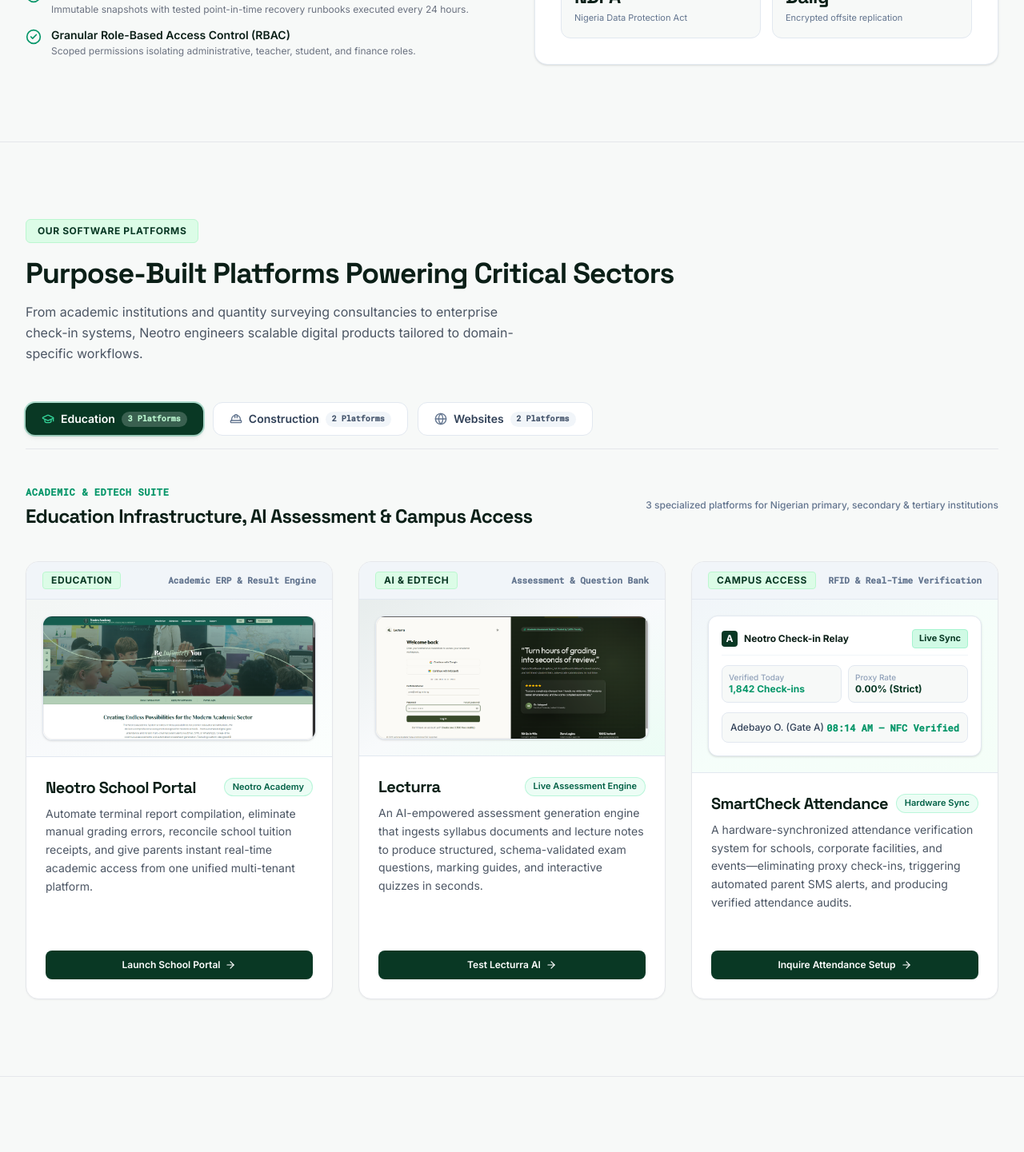
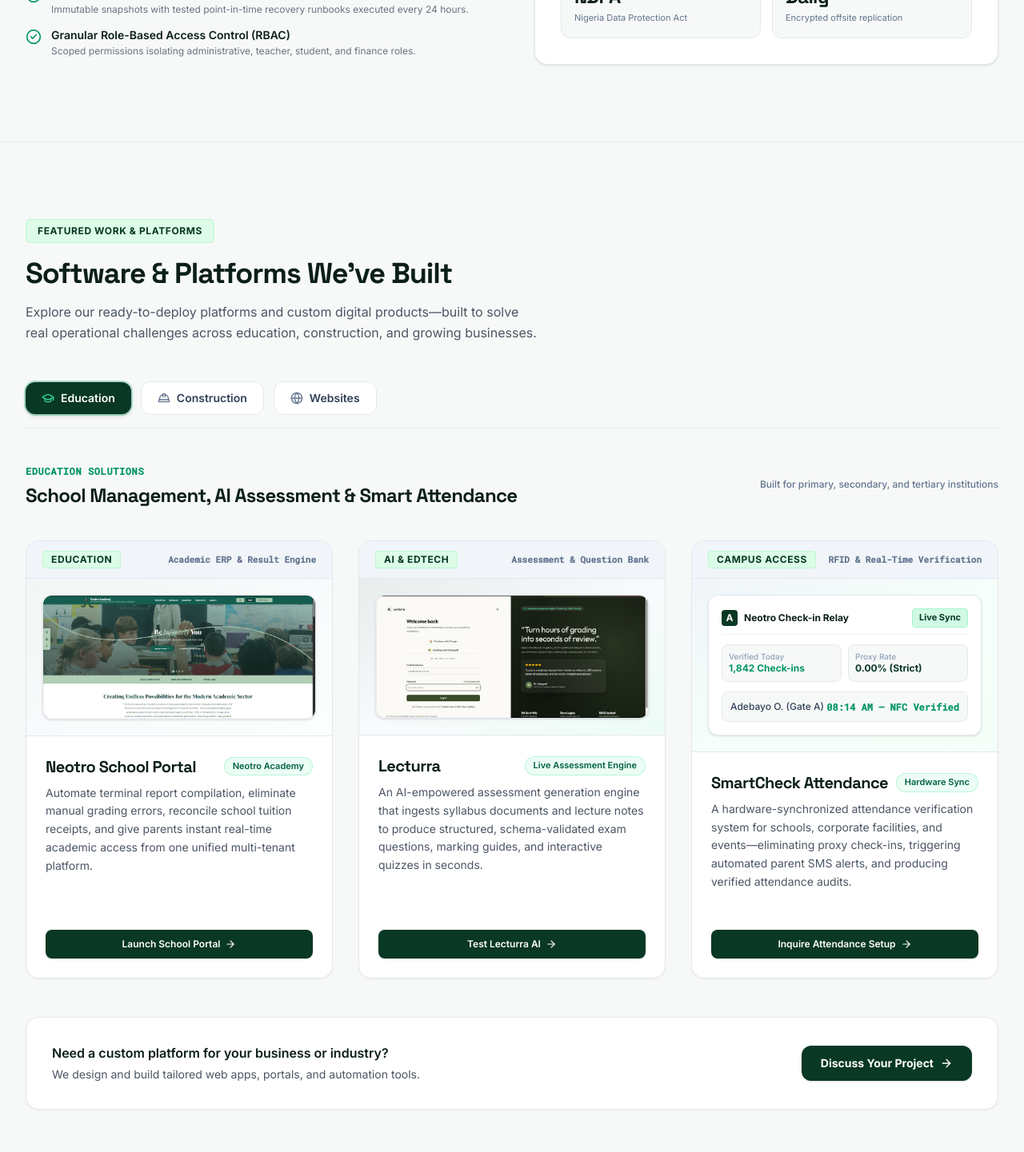
Before and after one commit to NentyJnr/neotro-web, a React (Vite) app: page / in a window 1280 px wide. Shown: the part 1330-2771 px from the top of the page at 80% size. Built offline with nearby package versions, Linux system fonts and the light colour scheme.

Commit message:
feat(platforms): update section header, clean category tabs, refine education header, and add custom platform callout banner

```diff
--- a/src/App.tsx
+++ b/src/App.tsx
@@ -550,13 +550,13 @@ export function App() {
           {/* Section Header */}
           <div className="mb-12 text-left">
             <span className="bg-[#DCFCE7] text-[#093824] text-xs font-bold tracking-wider uppercase px-3.5 py-1.5 rounded-md inline-block mb-4 border border-[#BBF7D0]">
-              OUR SOFTWARE PLATFORMS
+              FEATURED WORK &amp; PLATFORMS
             </span>
             <h2 className="text-3xl sm:text-4xl font-bold font-display text-[#0B1F17] leading-tight mb-3">
-              Purpose-Built Platforms Powering Critical Sectors
+              Software &amp; Platforms We've Built
             </h2>
             <p className="text-[#4B5563] text-base max-w-[640px] leading-relaxed">
-              From academic institutions and quantity surveying consultancies to enterprise check-in systems, Neotro engineers scalable digital products tailored to domain-specific workflows.
+              Explore our ready-to-deploy platforms and custom digital products—built to solve real operational challenges across education, construction, and growing businesses.
             </p>
           </div>
 
@@ -573,11 +573,6 @@ export function App() {
             >
               <GraduationCap className={`w-4 h-4 ${platformCategory === 'education' ? 'text-[#34D399]' : 'text-slate-500'}`} />
               <span>Education</span>
-              <span className={`text-[10px] px-2 py-0.5 rounded-full font-mono font-bold ${
-                platformCategory === 'education' ? 'bg-white/20 text-[#BBF7D0]' : 'bg-slate-100 text-slate-600'
-              }`}>
-                3 Platforms
-              </span>
             </button>
 
             <button
@@ -591,11 +586,6 @@ export function App() {
             >
               <HardHat className={`w-4 h-4 ${platformCategory === 'construction' ? 'text-[#34D399]' : 'text-slate-500'}`} />
               <span>Construction</span>
-              <span className={`text-[10px] px-2 py-0.5 rounded-full font-mono font-bold ${
-                platformCategory === 'construction' ? 'bg-white/20 text-[#BBF7D0]' : 'bg-slate-100 text-slate-600'
-              }`}>
-                2 Platforms
-              </span>
             </button>
 
             <button
@@ -609,11 +599,6 @@ export function App() {
             >
               <Globe className={`w-4 h-4 ${platformCategory === 'websites' ? 'text-[#34D399]' : 'text-slate-500'}`} />
               <span>Websites</span>
-              <span className={`text-[10px] px-2 py-0.5 rounded-full font-mono font-bold ${
-                platformCategory === 'websites' ? 'bg-white/20 text-[#BBF7D0]' : 'bg-slate-100 text-slate-600'
-              }`}>
-                2 Platforms
-              </span>
             </button>
           </div>
 
@@ -625,14 +610,14 @@ export function App() {
               <div className="flex items-center justify-between flex-wrap gap-2 pb-2">
                 <div>
                   <span className="text-xs font-bold text-[#059669] uppercase tracking-wider font-mono">
-                    ACADEMIC &amp; EDTECH SUITE
+                    EDUCATION SOLUTIONS
                   </span>
                   <h3 className="text-xl sm:text-2xl font-bold font-display text-[#0B1F17] mt-0.5">
-                    Education Infrastructure, AI Assessment &amp; Campus Access
+                    School Management, AI Assessment &amp; Smart Attendance
                   </h3>
                 </div>
                 <span className="text-xs text-slate-500 font-medium">
-                  3 specialized platforms for Nigerian primary, secondary &amp; tertiary institutions
+                  Built for primary, secondary, and tertiary institutions
                 </span>
               </div>
 
@@ -1173,6 +1158,25 @@ export function App() {
               </div>
             </div>
           )}
+
+          {/* Bottom Callout Banner */}
+          <div className="mt-12 bg-white border border-[#E5E7EB] rounded-2xl p-6 sm:p-8 shadow-xs flex flex-col md:flex-row items-start md:items-center justify-between gap-6">
+            <div className="space-y-1 max-w-2xl text-left">
+              <p className="text-sm sm:text-base text-[#0B1F17] font-semibold">
+                Need a custom platform for your business or industry?
+              </p>
+              <p className="text-xs sm:text-sm text-[#4B5563] leading-relaxed">
+                We design and build tailored web apps, portals, and automation tools.
+              </p>
+            </div>
+            <button
+              onClick={() => scrollToSection('contact')}
+              className="px-6 py-3 rounded-xl bg-[#093824] hover:bg-[#0D4A30] text-white font-bold text-xs sm:text-sm transition-all shadow-sm hover:shadow-md inline-flex items-center gap-2 cursor-pointer shrink-0 active:scale-95"
+            >
+              <span>Discuss Your Project</span>
+              <ArrowRight className="w-4 h-4" />
+            </button>
+          </div>
 
         </div>
       </section>
```
